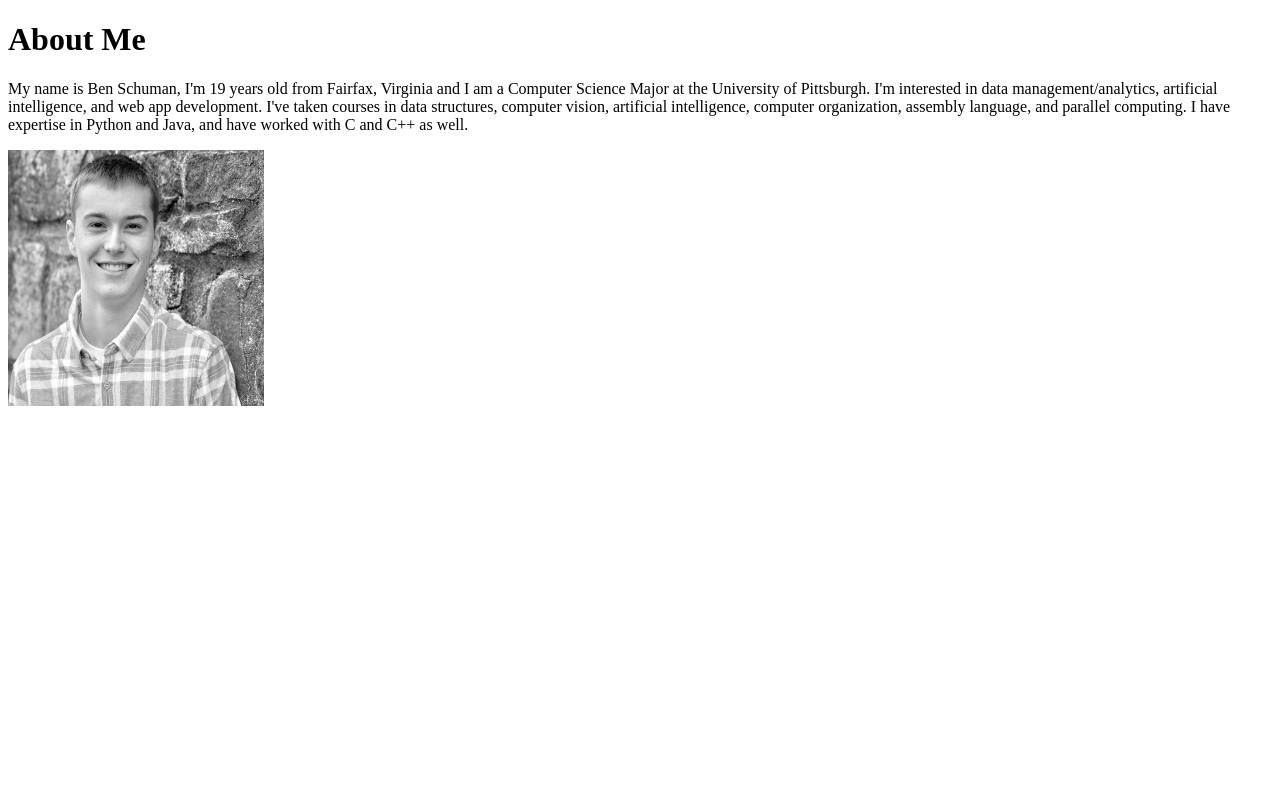
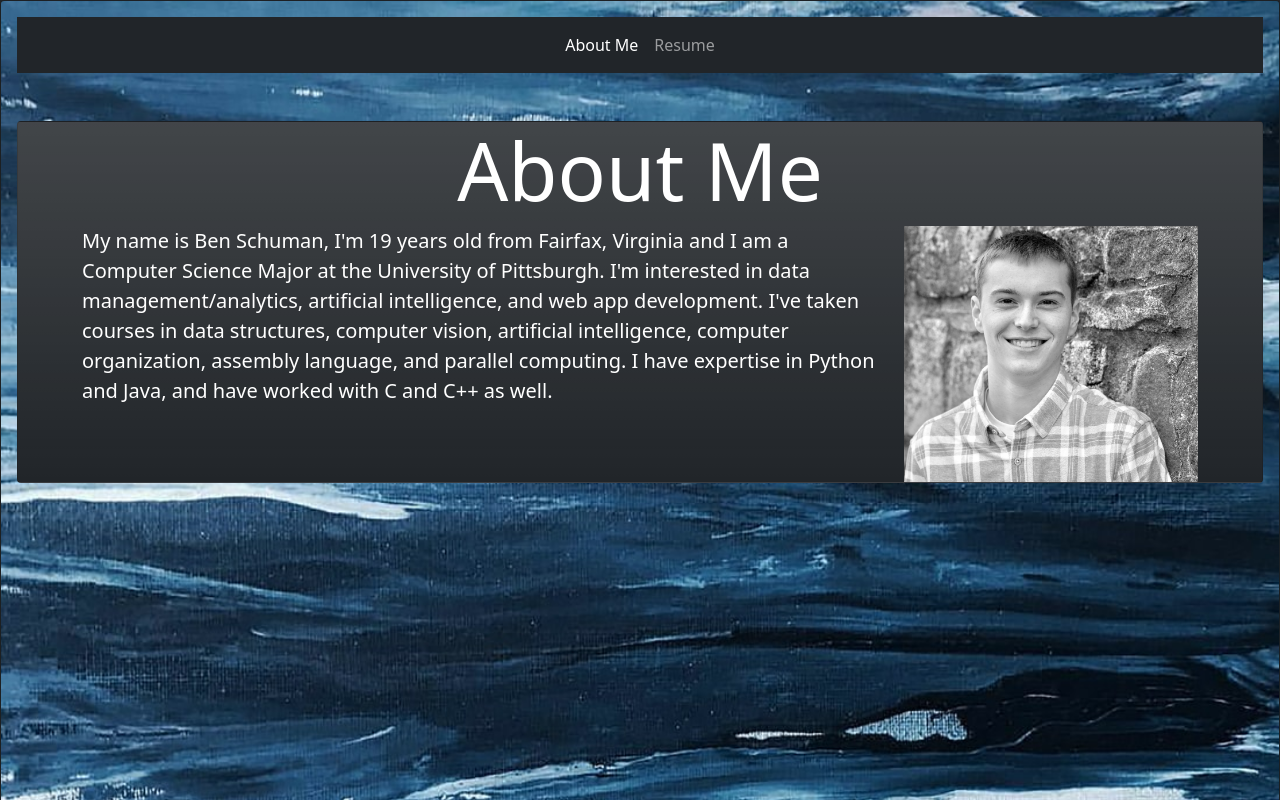
Before and after one commit to bschuman2002/bschuman2002.github.io, a plain HTML site: page index.html in a window 1280 px wide. Shown: the top 800 px of the page. Drawn offline with nearby package versions, Linux system fonts and the light colour scheme.

Commit message:
added bootstrap templates to about me page

```diff
--- /dev/null
+++ b/assets/css/styles.css
@@ -0,0 +1,4 @@
+html,
+body {
+    height: 100%;
+}
--- a/index.html
+++ b/index.html
@@ -1,15 +1,53 @@
 <!DOCTYPE html>
 <html>
-    <head>
-        <title>About Me</title>
-    </head>
-    <body>
-        <h1>About Me</h1>
-        <p>
-            My name is Ben Schuman, I'm 19 years old from Fairfax, Virginia and I am a Computer Science Major at the University of Pittsburgh.
-            I'm interested in data management/analytics, artificial intelligence, and web app development.  I've taken courses in data structures, computer vision,
-            artificial intelligence, computer organization, assembly language, and parallel computing.  I have expertise in Python and Java, and have worked with C and C++ as well.
-        </p>
-        <img src="profile_pic.jpeg" width=256 height=256>
-    </body>
+
+<head>
+    <meta charset="utf-8">
+    <link href="https://cdn.jsdelivr.net/npm/bootstrap@5.0.1/dist/css/bootstrap.min.css" rel="stylesheet"
+        integrity="sha384-+0n0xVW2eSR5OomGNYDnhzAbDsOXxcvSN1TPprVMTNDbiYZCxYbOOl7+AMvyTG2x" crossorigin="anonymous">
+    <link rel="stylesheet" href="./assets/cssstyles.css">
+    <title>About Me</title>
+</head>
+
+<body class="card bg-dark text-white">
+
+    <img src="./assets/imgs/bg_image.jpeg" class="card-img">
+    <div class="card-img-overlay">
+        <nav class="navbar navbar-expand-lg navbar-dark bg-dark">
+            <div class="container-fluid justify-content-center">
+                <ul class="navbar-nav">
+                    <li class="nav-item">
+                        <a class="nav-link active" aria-current="page" href="#">About Me</a>
+                    </li>
+                    <li class="nav-item">
+                        <a class="nav-link" href="./assets/files/Ben Schuman--Resume.pdf">Resume</a>
+                    </li>
+                </ul>
+            </div>
+        </nav>
+        <div class="card bg-dark bg-gradient mt-5">
+            <div class="container">
+                <h1 class="display-1 text-center">About Me</h1>
+            </div>
+            <div class="container">
+                <div class="row">
+                    <p class="lead col">
+                        My name is <strong>Ben Schuman</strong>, I'm 19 years old from Fairfax, Virginia and I am a
+                        Computer
+                        Science Major at the University of Pittsburgh.
+                        I'm interested in data management/analytics, artificial intelligence, and web app development.
+                        I've
+                        taken courses in data structures, computer vision,
+                        artificial intelligence, computer organization, assembly language, and parallel computing. I
+                        have
+                        expertise in Python and Java, and have worked with C and C++ as well.
+                    </p>
+                    <img class="col-md-auto" src="./assets/imgs/profile_pic.jpeg" width=256 height=256>
+                </div>
+            </div>
+        </div>
+
+    </div>
+</body>
+
 </html>
```
Also changed, not shown: assets/imgs/bg_image.jpeg (added), assets/imgs/github.svg (added), assets/imgs/profile_pic.jpeg (renamed from profile_pic.jpeg), 4 other files.
